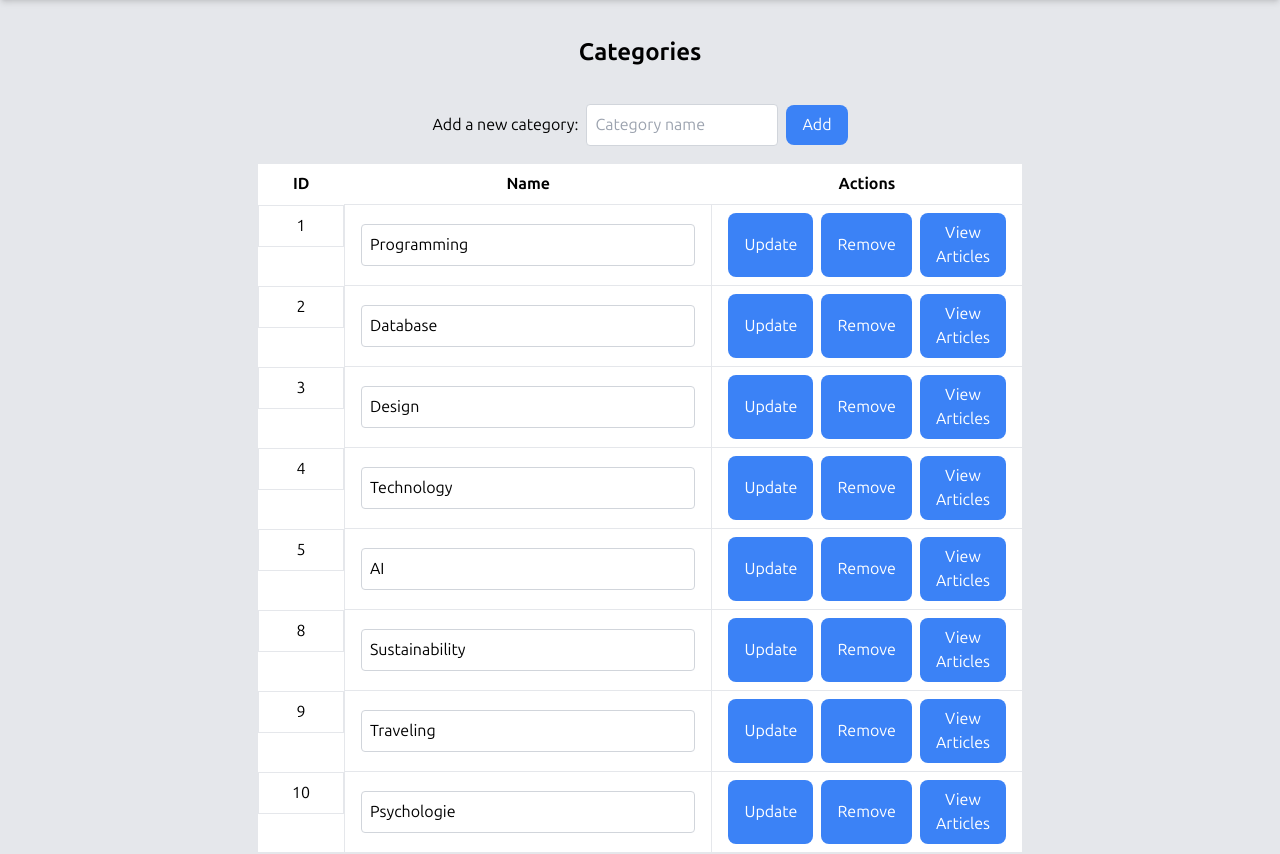
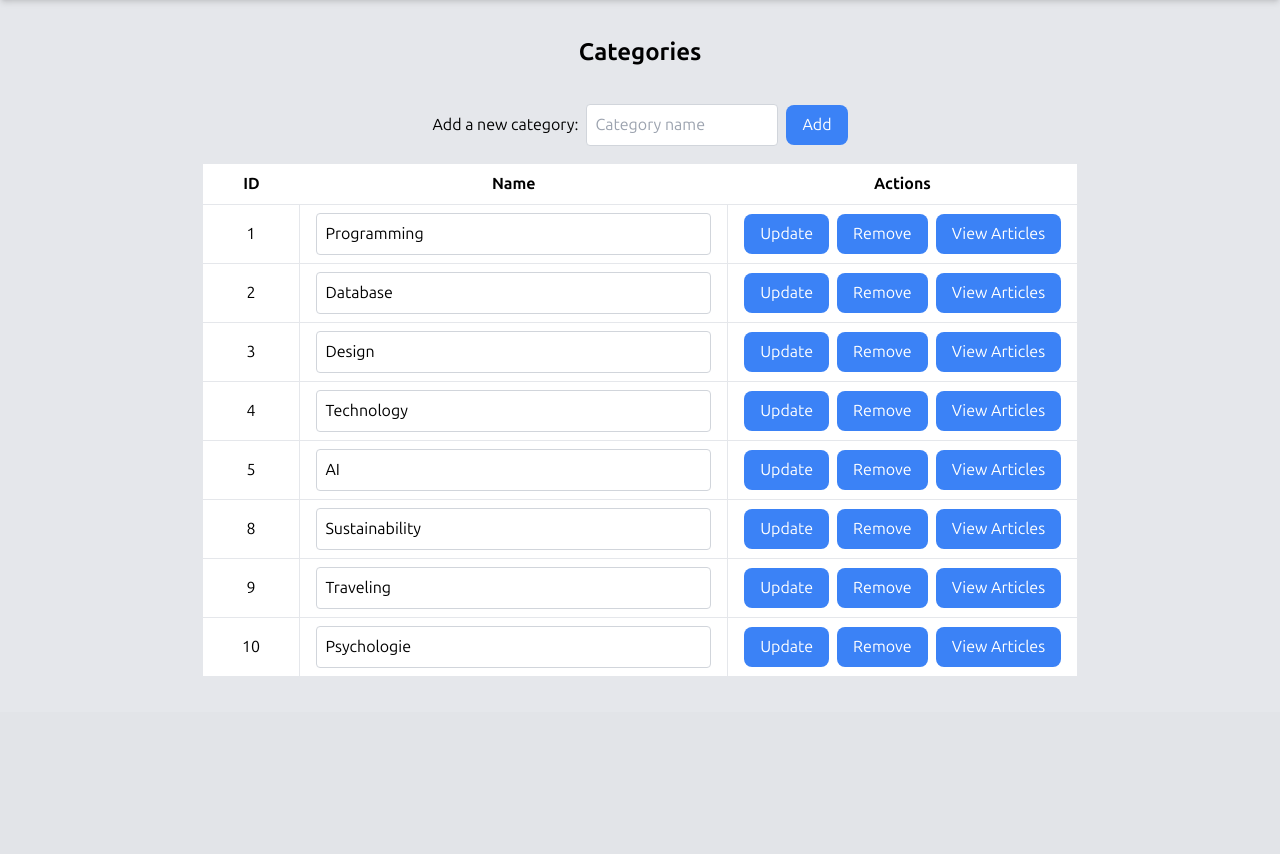
Before and after one commit to Kurama73/Blog_php_S3, a PHP site: page /categorie.php in a window 1280 px wide. Shown: the part 88-942 px from the top of the page. After the commit the page ends 764 px from the top, so only its background shows below. Run offline with PHP 8.4, Linux system fonts and the light colour scheme; a user stored in the database is signed in; data comes from the database, SQL or seed files in the repository; some libraries are stand-ins or nearby versions.

Commit message:
crud complete

```diff
--- a/admin/categorie.php
+++ b/admin/categorie.php
@@ -73,8 +73,8 @@ if (isset($_POST['view_articles'])) {
     <title>Crud</title>
     <script src="https://cdn.tailwindcss.com"></script>
 </head>
-<body class="bg-gray-100">
-    <div class="flex flex-col justify-center items-center">
+<body class="bg-gray-100 max-w-2xl m-auto px-4">
+    <main class="flex flex-col justify-center items-center">
 
         <!-- Title -->
         <div class="home-header flex justify-center my-9">
@@ -91,7 +91,7 @@ if (isset($_POST['view_articles'])) {
         </form>
 
         <!-- Table -->
-        <table class="bg-white border-gray-200 border-solid border-2 w-3/5">
+        <table class="bg-white border-gray-200 border-solid border-2">
             <thead>
                 <tr>
                     <th class="px-4 py-2">ID</th>
@@ -104,7 +104,7 @@ if (isset($_POST['view_articles'])) {
                 <?php foreach ($categories as $categorie): ?>
 
                 <tr>
-                    <td class="border px-4 py-2 flex justify-center"><?= htmlspecialchars($categorie['id_categorie']) ?></td>
+                    <td class="border px-4 py-2 text-center"><?= htmlspecialchars($categorie['id_categorie']) ?></td>
 
                     <td class="border px-4 py-2">
                         <form method="POST" class="inline">
@@ -133,8 +133,9 @@ if (isset($_POST['view_articles'])) {
 
         <!-- Article list-->
         <?php if (!empty($article_list)): ?>
-        <div class="mt-8 w-4/5">
-            <h2 class="text-2xl font-bold mb-4">Articles in Selected Category</h2>
+        <div class="home-header w-3/5 justify-center my-9">
+            <h2 class="text-2xl font-bold flex justify-center">Articles in Selected Category</h2>
+            <br>
             <table class="min-w-full bg-white border-gray-200 border-solid border-2">
                 <thead>
                     <tr>
@@ -153,6 +154,6 @@ if (isset($_POST['view_articles'])) {
             </table>
         </div>
         <?php endif; ?>
-    </div>
+    </main>
 </body>
 </html>
```
